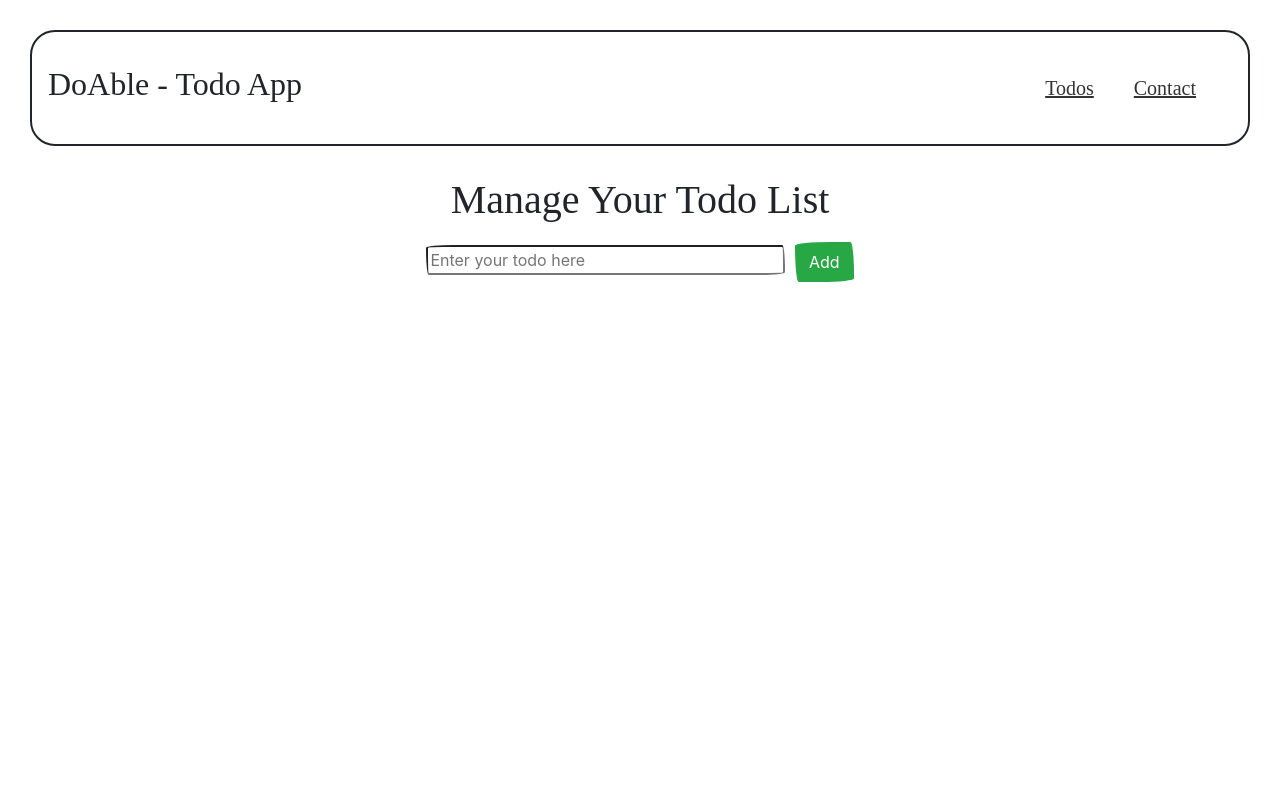
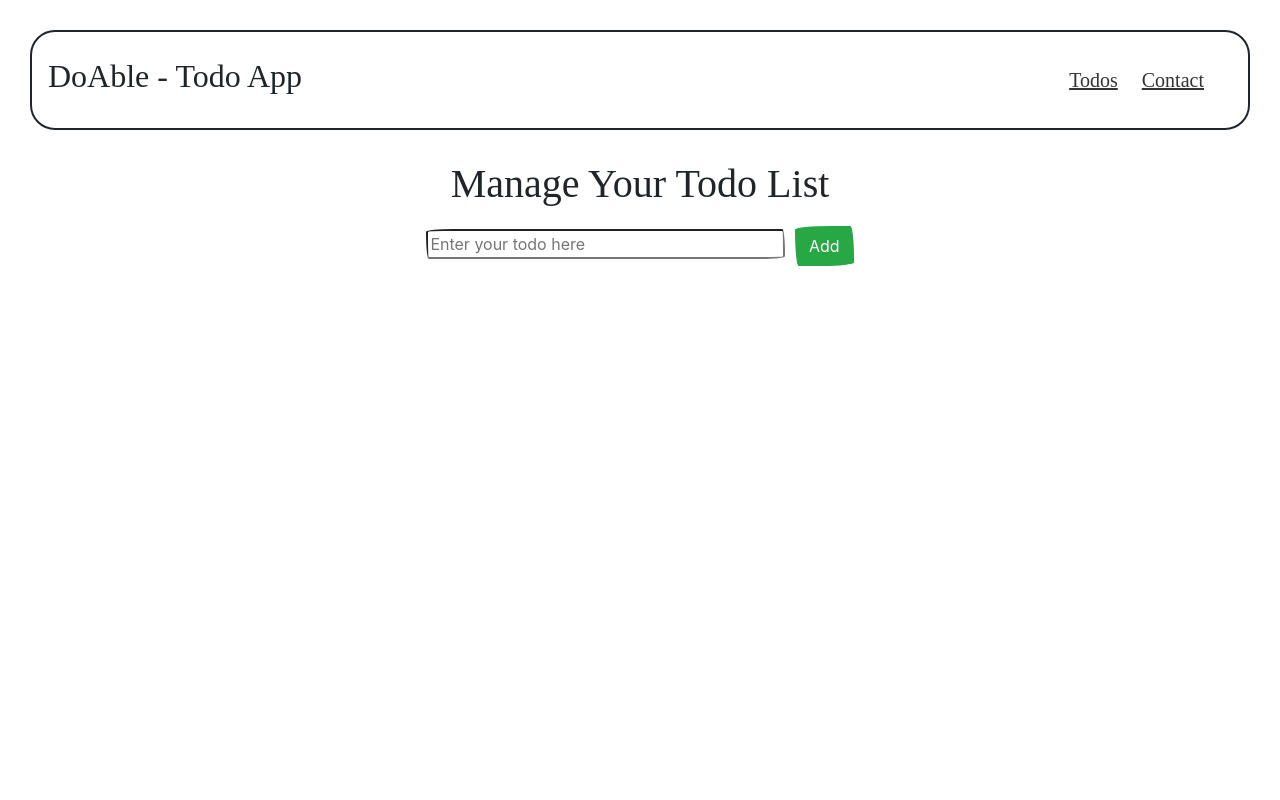
Before and after one commit to MateoNav53/Doable, a React (Create React App) app: page / in a window 1280 px wide. Shown: the top 800 px of the page. Built offline with nearby package versions, Linux system fonts and the light colour scheme; a web font is replaced by a local one.

Commit message:
took out unnecessary a element

```diff
--- a/src/components/Nav.js
+++ b/src/components/Nav.js
@@ -13,12 +13,12 @@ function Nav() {
               <div className="collapse navbar-collapse" id="link_targets">
                 <Link to='/'>
                     <li className="nav-item">
-                        <a className="nav-link"href="#">Todos</a>
+                        Todos
                     </li>
                 </Link>
                 <Link to='/contact'>
                     <li className="nav-item">
-                        <a className="nav-link" href="#">Contact</a>
+                        Contact
                     </li>
                 </Link>
               </div>
```
